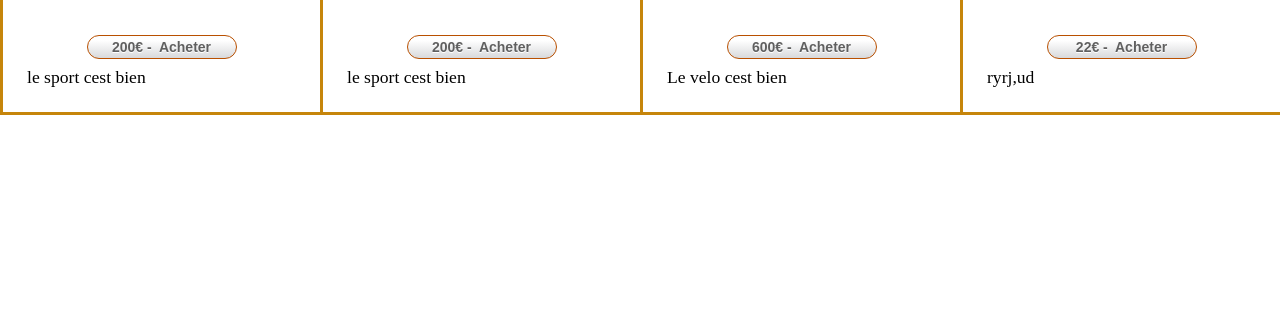
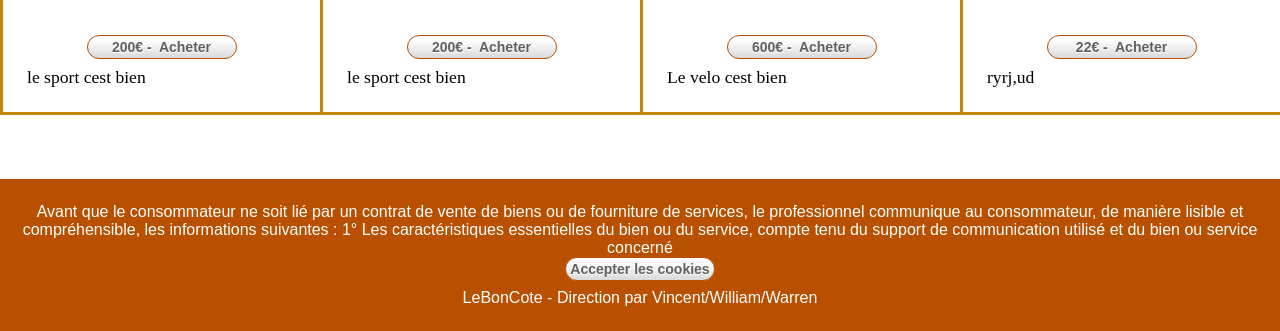
Before and after one commit to Eikoseijolo/Leboncote, a PHP site: page / in a window 1280 px wide. Shown: the part 496-827 px from the top of the page. Before the commit the page ends 611 px from the top, so only its background shows below. Run offline with PHP 8.4, Linux system fonts and the light colour scheme; data comes from the database, SQL or seed files in the repository.

Commit message:
ajout cookie/footer

```diff
--- a/ECF/index.php
+++ b/ECF/index.php
@@ -101,6 +101,11 @@
 
         </div>
     </main>
+    <?php
+
+    require_once('../ECF/webfiles/php/views/footer.php')
+    ?>
+
 </body>
 
 </html>
--- a/ECF/webfiles/cookie.php
+++ b/ECF/webfiles/cookie.php
@@ -1,4 +1,5 @@
 <?php
 setcookie('rgpd', "connected", time ()+2590, "/");
-header("./webfiles/index.php");
+
+header("Location: ./../index.php");
 ?>
--- a/ECF/webfiles/css/style.css
+++ b/ECF/webfiles/css/style.css
@@ -2,6 +2,7 @@
   margin: 0;
   padding: 0;
   }
+
 header{
   width: 100%;
   background: #ce7d0b;
@@ -146,10 +147,10 @@ footer{
     margin-top: 4rem;
     color: white;
     font-family: sans-serif;
-    background-color: #232f3e;
+    background-color: #b95000;
     padding: 1.5rem 0;
     text-align: center;
-    font-size: 1.25rem;
+    font-size: 1rem;
 }
 
 button {
--- /dev/null
+++ b/ECF/webfiles/php/views/footer.php
@@ -0,0 +1,16 @@
+<footer>
+
+    <?php if (!empty($_COOKIE["rgpd"]) &&  $_COOKIE["rgpd"] === "accepted") {
+        echo "Les cookies ont étaient accepté";
+    } else { ?>
+
+        <div>
+            <p>Avant que le consommateur ne soit lié par un contrat de vente de biens ou de fourniture de services, le professionnel communique au consommateur, de manière lisible et compréhensible, les informations suivantes : 1° Les caractéristiques essentielles du bien ou du service, compte tenu du support de communication utilisé et du bien ou service concerné </p>
+            <form action="../../../cookie.php" method="POST">
+                <button type="submit">Accepter les cookies</button>
+            </form>
+        </div>
+    <?php } ?>
+
+    <p>LeBonCote - Direction par Vincent/William/Warren</p>
+</footer>
```
